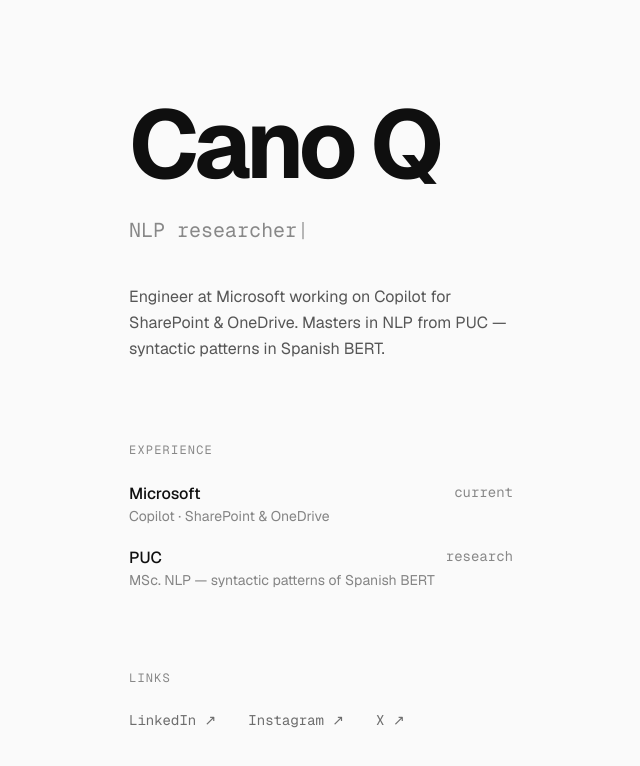
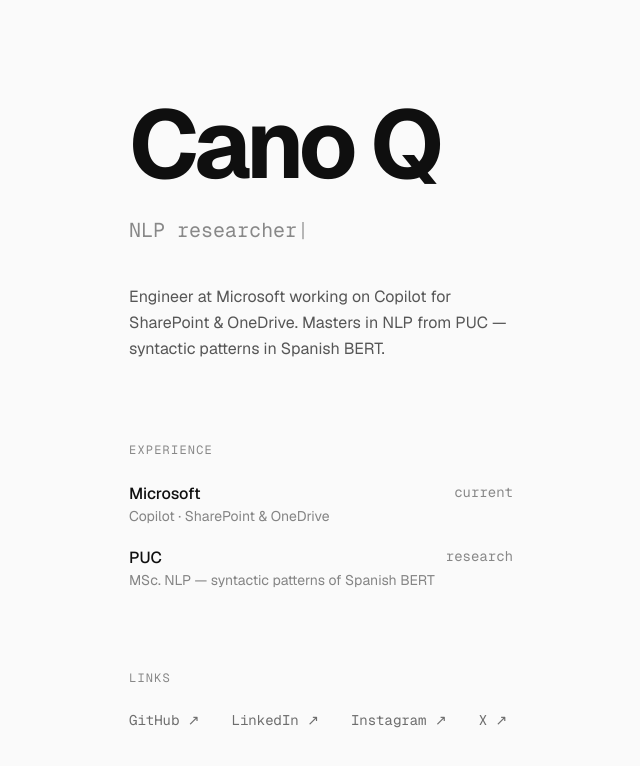
Before and after one commit to aiquinones/canoq-site, a Next.js app: page / in a window 1280 px wide. Shown: the top 766 px of the page, without its empty margins (319-959 px from the left). Built offline with nearby package versions, Linux system fonts and the light colour scheme.

Commit message:
feat: add GitHub link to links section
Co-Authored-By: Claude Sonnet 4.6 <noreply@anthropic.com>

```diff
--- a/src/app/page.tsx
+++ b/src/app/page.tsx
@@ -35,6 +35,7 @@ const Home = () => {
           Links
         </p>
         <div className={styles.externalLinkContainer}>
+          <ExternalLink href="https://github.com/aiquinones" label="GitHub" />
           <ExternalLink href="https://www.linkedin.com/in/aiquinones/" label="LinkedIn" />
           <ExternalLink href="https://www.instagram.com/canoq" label="Instagram" />
           <ExternalLink href="https://x.com/itscanoq" label="X" />
```
